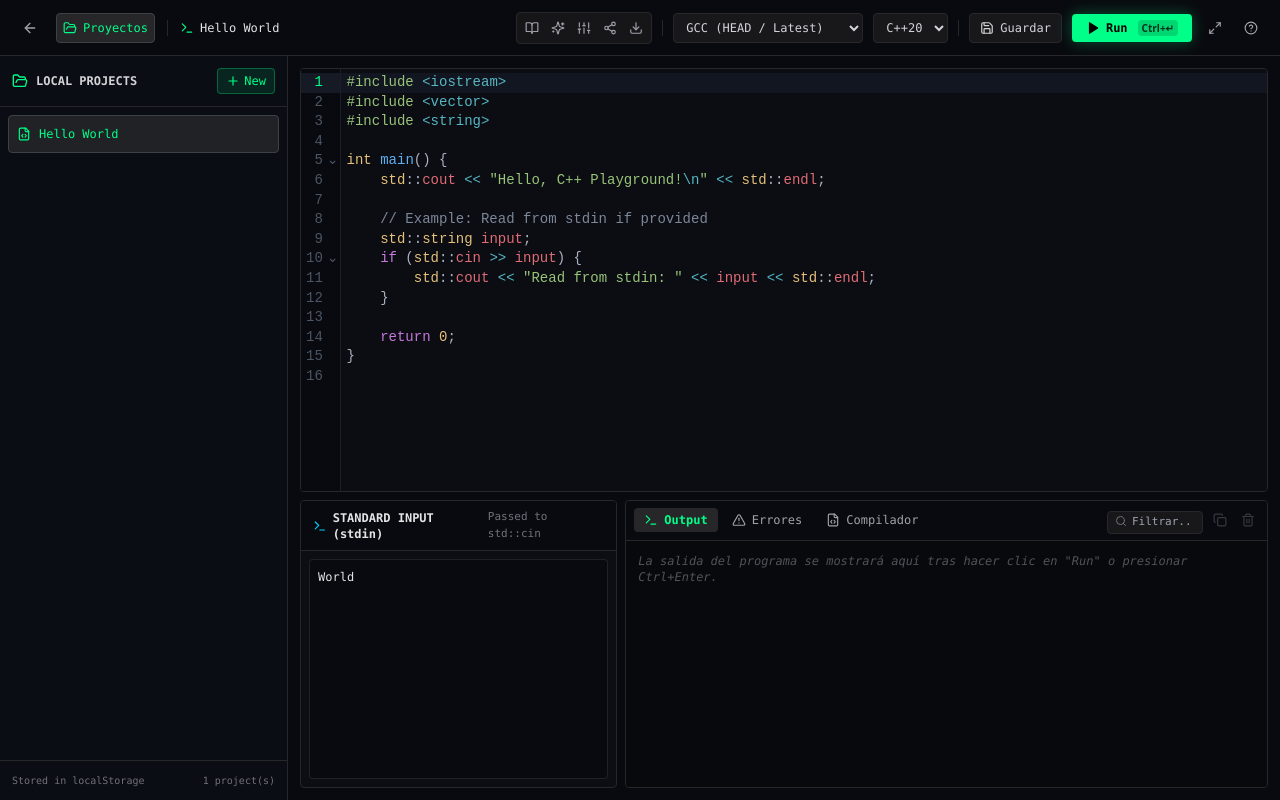
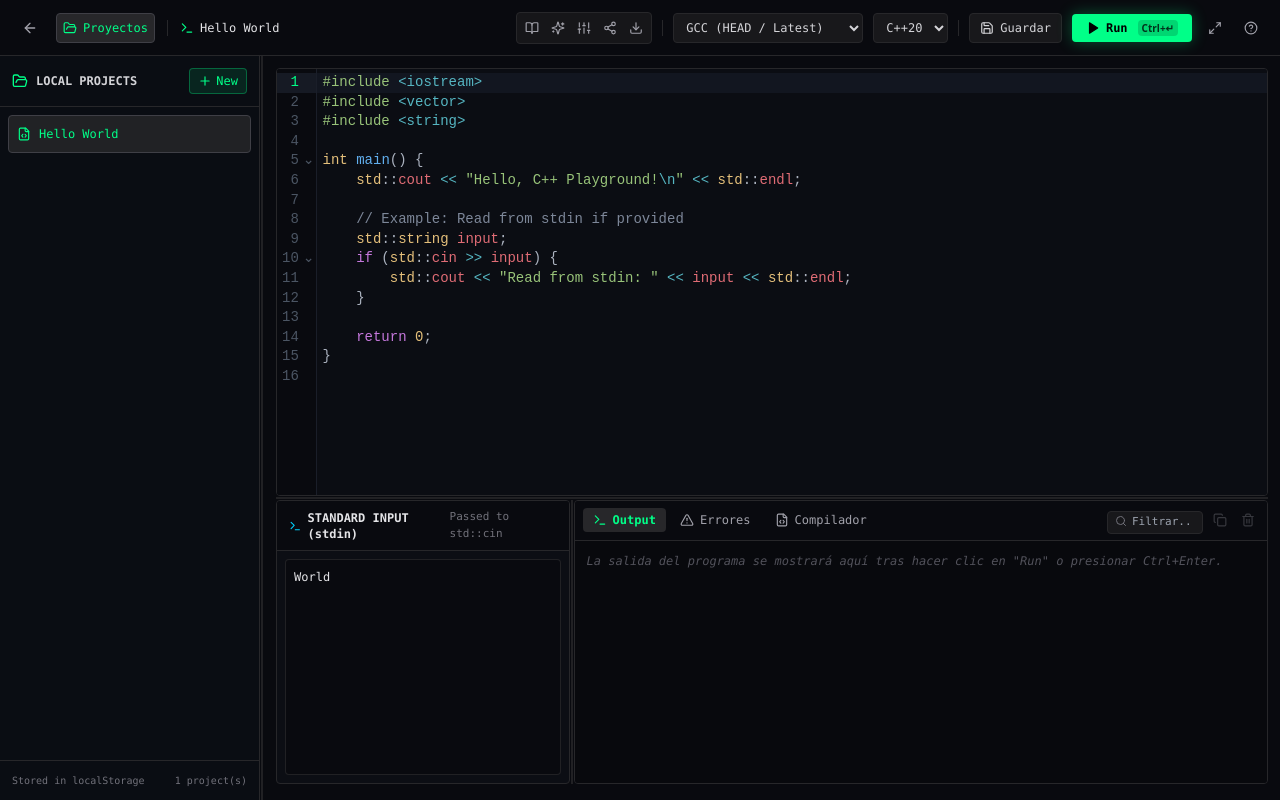
Before and after one commit to Broslunas/cpp-playground, a Next.js app: page /playground in a window 1280 px wide. Built offline with nearby package versions, Linux system fonts and the light colour scheme.

Commit message:
feat: implement C++ playground interface with editor, sidebar, and I/O panels

```diff
--- a/src/app/playground/page.tsx
+++ b/src/app/playground/page.tsx
@@ -50,6 +50,34 @@ export default function PlaygroundPage() {
   const [output, setOutput] = useState<CompileResponse | null>(null);
   const [saveToast, setSaveToast] = useState(false);
   const [toastMessage, setToastMessage] = useState("Guardado localmente ✓");
+
+  // Resizing state & persistence
+  const [sidebarWidth, setSidebarWidth] = useState(260);
+  const [editorHeight, setEditorHeight] = useState(60);
+  const [stdinWidth, setStdinWidth] = useState(30);
+
+  const sidebarWidthRef = useRef(sidebarWidth);
+  sidebarWidthRef.current = sidebarWidth;
+  const editorHeightRef = useRef(editorHeight);
+  editorHeightRef.current = editorHeight;
+  const stdinWidthRef = useRef(stdinWidth);
+  stdinWidthRef.current = stdinWidth;
+
+  const workspaceRef = useRef<HTMLDivElement>(null);
+  const mainRef = useRef<HTMLElement>(null);
+  const bottomRef = useRef<HTMLDivElement>(null);
+
+  useEffect(() => {
+    if (typeof window === "undefined") return;
+    try {
+      const sw = localStorage.getItem("cpp_sidebar_width");
+      if (sw) setSidebarWidth(Math.max(160, Math.min(500, Number(sw))));
+      const eh = localStorage.getItem("cpp_editor_height");
+      if (eh) setEditorHeight(Math.max(15, Math.min(85, Number(eh))));
+      const siw = localStorage.getItem("cpp_stdin_width");
+      if (siw) setStdinWidth(Math.max(15, Math.min(85, Number(siw))));
+    } catch {}
+  }, []);
 
   const showNotification = (msg: string) => {
     setToastMessage(msg);
@@ -343,9 +371,10 @@ export default function PlaygroundPage() {
       )}
 
       {/* Main Workspace Body */}
-      <div className="flex flex-1 overflow-hidden relative">
+      <div ref={workspaceRef} className="flex flex-1 overflow-hidden relative">
         {/* Projects Sidebar */}
         {!isZenMode && (
+          <>
             <ProjectSidebar
               projects={projects}
               activeProjectId={activeProjectId}
@@ -355,13 +384,47 @@ export default function PlaygroundPage() {
               onRenameProject={handleRenameProject}
               isOpen={isSidebarOpen}
               onClose={() => setIsSidebarOpen(false)}
+              width={sidebarWidth}
             />
+
+            {/* Sidebar Resizer */}
+            {isSidebarOpen && (
+              <div
+                role="separator"
+                aria-orientation="vertical"
+                aria-label="Redimensionar barra lateral"
+                className="w-1.5 hover:w-1.5 relative z-20 cursor-col-resize group shrink-0 flex items-center justify-center touch-none select-none -mx-[1px]"
+                onPointerDown={(e) => {
+                  e.currentTarget.setPointerCapture(e.pointerId);
+                }}
+                onPointerMove={(e) => {
+                  if (!e.currentTarget.hasPointerCapture(e.pointerId)) return;
+                  const container = workspaceRef.current;
+                  if (!container) return;
+                  const rect = container.getBoundingClientRect();
+                  const newWidth = Math.max(160, Math.min(500, e.clientX - rect.left));
+                  setSidebarWidth(newWidth);
+                }}
+                onPointerUp={(e) => {
+                  try {
+                    e.currentTarget.releasePointerCapture(e.pointerId);
+                  } catch {}
+                  try {
+                    localStorage.setItem("cpp_sidebar_width", String(sidebarWidthRef.current));
+                  } catch {}
+                }}
+              >
+                <div className="w-[2px] h-full bg-zinc-800/80 group-hover:bg-neon-green group-active:bg-neon-green transition-colors" />
+              </div>
+            )}
+          </>
         )}
 
         {/* Central Workspace (Editor + Bottom I/O Panels) */}
         <main
+          ref={mainRef}
           id="main-content"
-          className="flex-1 flex flex-col p-2 sm:p-3 gap-2 overflow-hidden relative"
+          className="flex-1 flex flex-col p-2 sm:p-3 overflow-hidden relative min-w-0"
           role="main"
         >
           {/* Zen mode floating toggle */}
@@ -374,8 +437,11 @@ export default function PlaygroundPage() {
             </button>
           )}
 
-          {/* Top Half: CodeMirror Editor */}
-          <div className="flex-1 min-h-[45%] h-full">
+          {/* Top: CodeMirror Editor */}
+          <div
+            style={{ height: `calc(${editorHeight}% - 4px)` }}
+            className="w-full min-h-0 overflow-hidden"
+          >
             <Editor
               value={code}
               onChange={setCode}
@@ -384,10 +450,47 @@ export default function PlaygroundPage() {
             />
           </div>
 
-          {/* Bottom Half: Stdin & Output Panels */}
-          <div className="h-[40%] min-h-[180px] grid grid-cols-1 md:grid-cols-3 gap-2">
-            {/* Left 1 col: Stdin Input */}
-            <div className="h-full">
+          {/* Horizontal Resizer between Editor and Bottom Panels */}
+          <div
+            role="separator"
+            aria-orientation="horizontal"
+            aria-label="Redimensionar editor y consola"
+            className="h-2 hover:h-2 relative z-10 cursor-row-resize group shrink-0 flex items-center justify-center touch-none select-none -my-0.5"
+            onPointerDown={(e) => {
+              e.currentTarget.setPointerCapture(e.pointerId);
+            }}
+            onPointerMove={(e) => {
+              if (!e.currentTarget.hasPointerCapture(e.pointerId)) return;
+              const main = mainRef.current;
+              if (!main) return;
+              const rect = main.getBoundingClientRect();
+              if (rect.height <= 0) return;
+              const percent = Math.max(15, Math.min(85, ((e.clientY - rect.top) / rect.height) * 100));
+              setEditorHeight(percent);
+            }}
+            onPointerUp={(e) => {
+              try {
+                e.currentTarget.releasePointerCapture(e.pointerId);
+              } catch {}
+              try {
+                localStorage.setItem("cpp_editor_height", String(editorHeightRef.current));
+              } catch {}
+            }}
+          >
+            <div className="h-[2px] w-full bg-zinc-800/80 group-hover:bg-neon-green group-active:bg-neon-green transition-colors" />
+          </div>
+
+          {/* Bottom: Stdin & Output Panels */}
+          <div
+            ref={bottomRef}
+            style={{ height: `calc(${100 - editorHeight}% - 4px)` }}
+            className="w-full min-h-0 flex flex-row overflow-hidden"
+          >
+            {/* Left: Stdin Input */}
+            <div
+              style={{ width: `calc(${stdinWidth}% - 4px)` }}
+              className="h-full min-w-0 overflow-hidden"
+            >
               <StdinPanel
                 value={stdin}
                 onChange={setStdin}
@@ -395,8 +498,41 @@ export default function PlaygroundPage() {
               />
             </div>
 
-            {/* Right 2 cols: Output Panel */}
-            <div className="md:col-span-2 h-full">
+            {/* Vertical Resizer between Stdin and Output */}
+            <div
+              role="separator"
+              aria-orientation="vertical"
+              aria-label="Redimensionar entrada y salida"
+              className="w-2 hover:w-2 relative z-10 cursor-col-resize group shrink-0 flex items-center justify-center touch-none select-none -mx-0.5"
+              onPointerDown={(e) => {
+                e.currentTarget.setPointerCapture(e.pointerId);
+              }}
+              onPointerMove={(e) => {
+                if (!e.currentTarget.hasPointerCapture(e.pointerId)) return;
+                const bottom = bottomRef.current;
+                if (!bottom) return;
+                const rect = bottom.getBoundingClientRect();
+                if (rect.width <= 0) return;
+                const percent = Math.max(15, Math.min(85, ((e.clientX - rect.left) / rect.width) * 100));
+                setStdinWidth(percent);
+              }}
+              onPointerUp={(e) => {
+                try {
+                  e.currentTarget.releasePointerCapture(e.pointerId);
+                } catch {}
+                try {
+                  localStorage.setItem("cpp_stdin_width", String(stdinWidthRef.current));
+                } catch {}
+              }}
+            >
+              <div className="w-[2px] h-full bg-zinc-800/80 group-hover:bg-neon-green group-active:bg-neon-green transition-colors" />
+            </div>
+
+            {/* Right: Output Panel */}
+            <div
+              style={{ width: `calc(${100 - stdinWidth}% - 4px)` }}
+              className="h-full min-w-0 overflow-hidden flex-1"
+            >
               <OutputPanel
                 result={output}
                 isRunning={isRunning}
--- a/src/components/playground/Editor.tsx
+++ b/src/components/playground/Editor.tsx
@@ -113,7 +113,7 @@ export function Editor({ value, onChange, onRun, readOnly = false }: EditorProps
   return (
     <div
       ref={editorRef}
-      className="w-full h-full min-h-[300px] border border-zinc-800 rounded bg-[#0b0d13] overflow-hidden focus-within:border-zinc-700"
+      className="w-full h-full min-h-0 border border-zinc-800 rounded bg-[#0b0d13] overflow-hidden focus-within:border-zinc-700"
       aria-label="C++ Code Editor"
       role="region"
     />
--- a/src/components/playground/OutputPanel.tsx
+++ b/src/components/playground/OutputPanel.tsx
@@ -77,7 +77,7 @@ export function OutputPanel({ result, isRunning, onClear }: OutputPanelProps) {
       aria-label="Resultados de Ejecución"
     >
       {/* Header with tabs and actions */}
-      <div className="px-2 py-1.5 bg-[#090a0f] border-b border-zinc-800 flex flex-wrap items-center justify-between gap-2">
+      <div className="px-2 py-1.5 bg-[#090a0f] border-b border-zinc-800 flex flex-wrap items-center justify-between gap-2 shrink-0">
         {/* Tabs */}
         <div className="flex items-center gap-1" role="tablist">
           <button
@@ -196,7 +196,7 @@ export function OutputPanel({ result, isRunning, onClear }: OutputPanelProps) {
 
       {/* Output Content Area */}
       <div
-        className="flex-1 p-3 font-mono text-xs overflow-auto bg-[#08090d]"
+        className="flex-1 min-h-0 p-3 font-mono text-xs overflow-auto bg-[#08090d]"
         aria-live="polite"
         aria-atomic="true"
       >
--- a/src/components/playground/ProjectSidebar.tsx
+++ b/src/components/playground/ProjectSidebar.tsx
@@ -22,6 +22,7 @@ interface ProjectSidebarProps {
   onRenameProject: (id: string, newName: string) => void;
   isOpen: boolean;
   onClose: () => void;
+  width?: number;
 }
 
 export function ProjectSidebar({
@@ -33,6 +34,7 @@ export function ProjectSidebar({
   onRenameProject,
   isOpen,
   onClose,
+  width = 260,
 }: ProjectSidebarProps) {
   const [editingId, setEditingId] = useState<string | null>(null);
   const [editName, setEditName] = useState("");
@@ -66,11 +68,12 @@ export function ProjectSidebar({
 
   return (
     <aside
-      className="w-72 bg-[#0a0d13] border-r border-zinc-800 flex flex-col h-full z-20 shrink-0"
+      style={{ width: `${width}px` }}
+      className="bg-[#0a0d13] border-r border-zinc-800 flex flex-col h-full z-20 shrink-0 select-none"
       aria-label="Local Projects Management"
     >
       {/* Header */}
-      <div className="p-3 border-b border-zinc-800 flex items-center justify-between">
+      <div className="p-3 border-b border-zinc-800 flex items-center justify-between shrink-0">
         <div className="flex items-center gap-2 text-xs font-mono font-semibold text-zinc-300">
           <FolderOpen className="w-4 h-4 text-neon-green" />
           <span>LOCAL PROJECTS</span>
@@ -87,7 +90,7 @@ export function ProjectSidebar({
       </div>
 
       {/* Projects List */}
-      <div className="flex-1 overflow-y-auto p-2 space-y-1">
+      <div className="flex-1 min-h-0 overflow-y-auto p-2 space-y-1">
         {projects.length === 0 ? (
           <div className="p-4 text-center text-xs font-mono text-zinc-600">
             No projects found. Create one!
--- a/src/components/playground/StdinPanel.tsx
+++ b/src/components/playground/StdinPanel.tsx
@@ -12,7 +12,7 @@ interface StdinPanelProps {
 export function StdinPanel({ value, onChange, disabled = false }: StdinPanelProps) {
   return (
     <div className="flex flex-col h-full bg-[#0c0e14] border border-zinc-800 rounded overflow-hidden">
-      <div className="px-3 py-2 bg-[#090a0f] border-b border-zinc-800 flex items-center justify-between">
+      <div className="px-3 py-2 bg-[#090a0f] border-b border-zinc-800 flex items-center justify-between shrink-0">
         <div className="flex items-center gap-1.5 text-xs font-mono text-zinc-400">
           <Terminal className="w-3.5 h-3.5 text-neon-cyan" />
           <span className="font-semibold text-zinc-200">STANDARD INPUT (stdin)</span>
@@ -22,7 +22,7 @@ export function StdinPanel({ value, onChange, disabled = false }: StdinPanelProp
         </span>
       </div>
 
-      <div className="flex-1 p-2">
+      <div className="flex-1 min-h-0 p-2">
         <label htmlFor="stdin-input" className="sr-only">
           Program Standard Input (stdin)
         </label>
@@ -32,7 +32,7 @@ export function StdinPanel({ value, onChange, disabled = false }: StdinPanelProp
           onChange={(e) => onChange(e.target.value)}
           disabled={disabled}
           placeholder="Enter input for your program here (e.g. values read by std::cin)..."
-          className="w-full h-full p-2 bg-[#090a0f] text-zinc-200 font-mono text-xs resize-none rounded border border-zinc-800/80 focus:outline-none focus:border-neon-cyan/50 placeholder:text-zinc-600 leading-relaxed"
+          className="w-full h-full p-2 bg-[#090a0f] text-zinc-200 font-mono text-xs resize-none rounded border border-zinc-800/80 focus:outline-none focus:border-neon-cyan/50 placeholder:text-zinc-600 leading-relaxed overflow-auto"
           spellCheck={false}
         />
       </div>
```
Also changed, not shown: 1 other file (tests, documents, lock files or other folders). Lines whose indentation alone changed are shown as unchanged.
